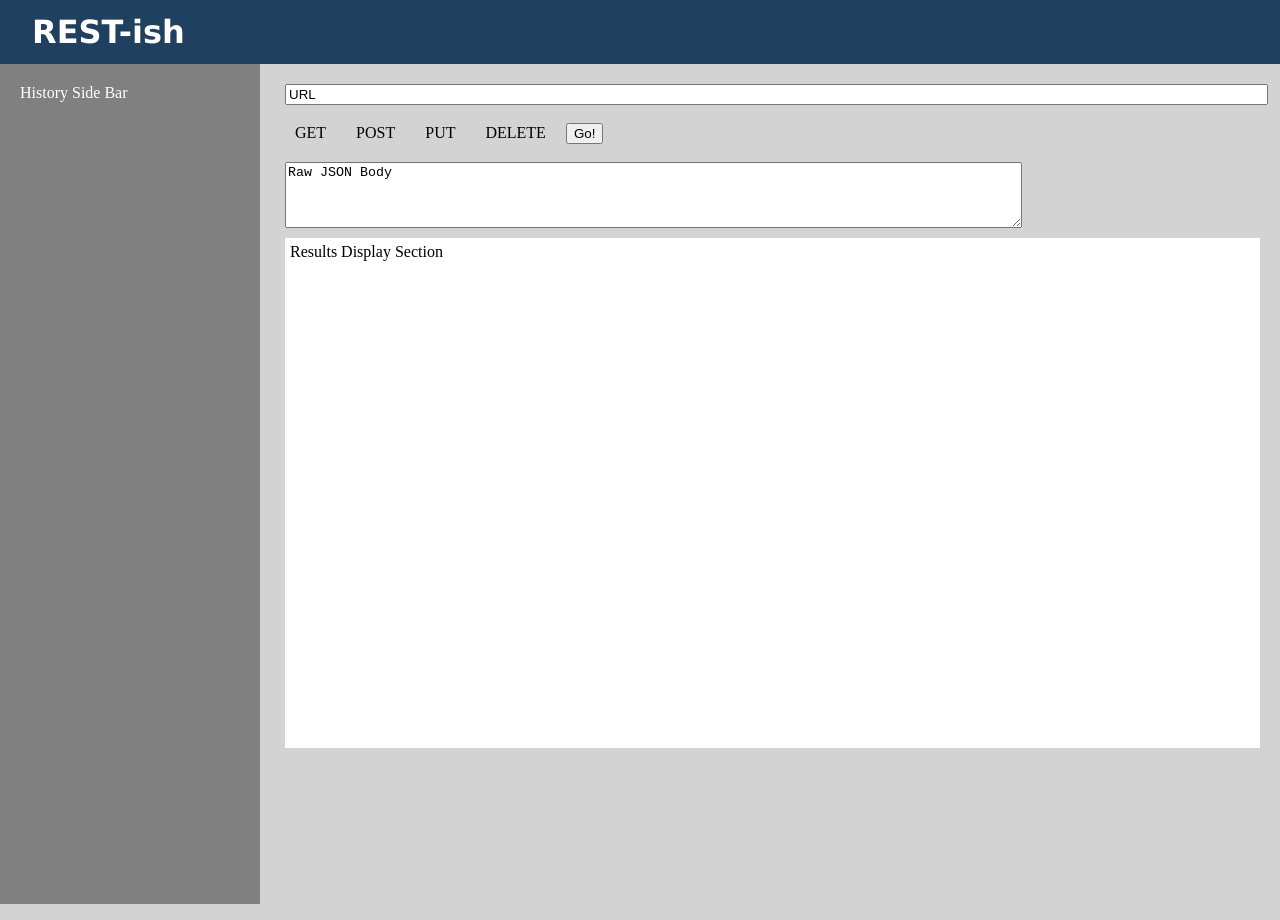
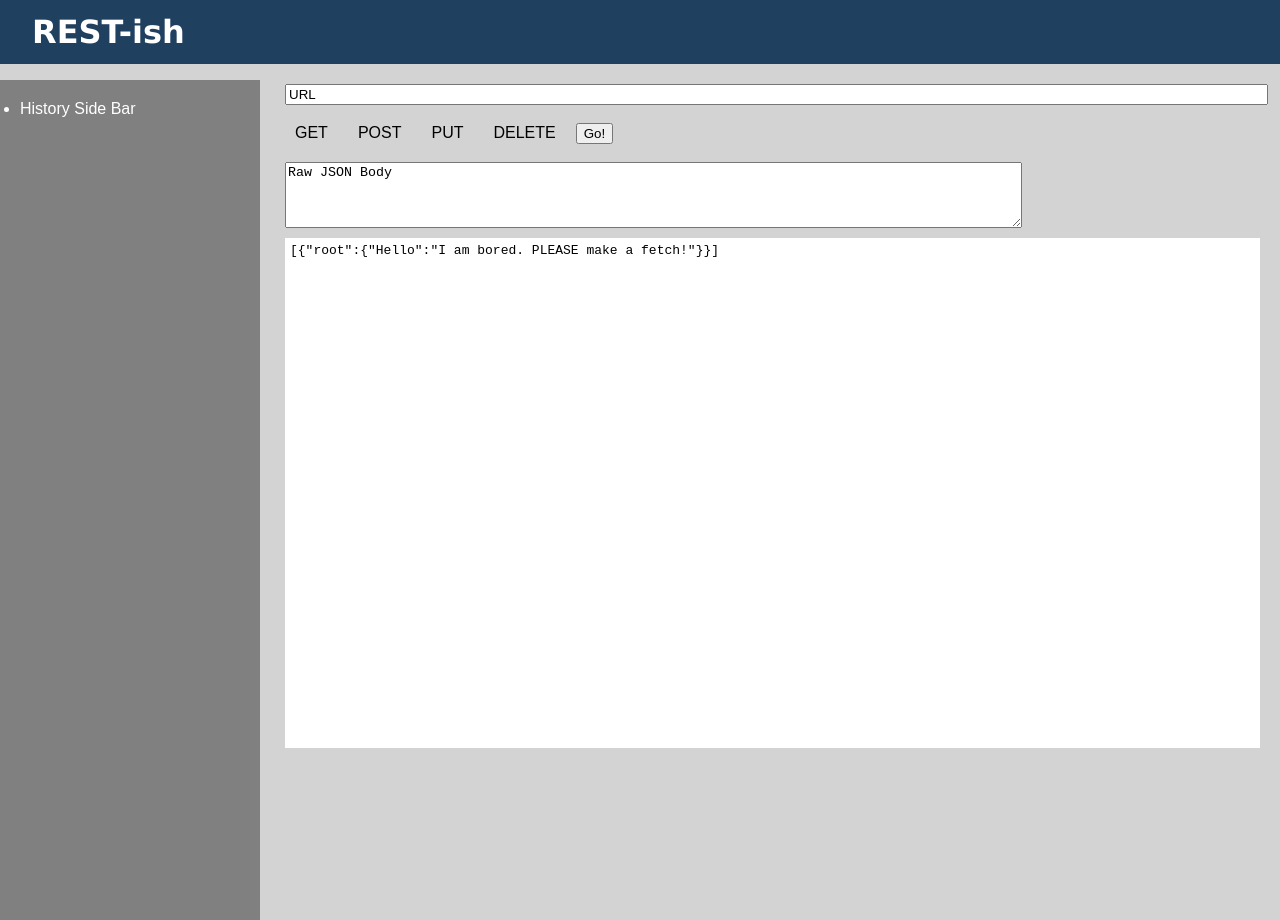
Before and after one commit to KatrinaCloyd/REST-y, a React app: page / in a window 1280 px wide. Shown: the top 920 px of the page. Built offline with nearby package versions, Linux system fonts and the light colour scheme.

Commit message:
add page elements to a container test for main page - passing

```diff
--- a/src/components/app/app.css
+++ b/src/components/app/app.css
@@ -25,11 +25,13 @@ body{
     height: 100%;
     background-color: grey;
     color: white;
+    font-family: Arial, Helvetica, sans-serif;
 }
 
 .mainsection{
     margin-left: 265px;
     padding: 20px;
+    font-family: Arial, Helvetica, sans-serif;
 }
 
 form{
@@ -48,6 +50,7 @@ textarea{
 label{
     margin: 0px 10px 10px 0px;
     padding: 10px;
+    font-family: Arial, Helvetica, sans-serif;
 }
 
 input[type="radio"]{
@@ -64,3 +67,7 @@ input[type=radio]:checked + label {
     min-height: 500px;
     background-color: white;
 }
+
+.json, .results{
+    font-family: monospace;
+}
--- a/src/components/elements/FormSection.jsx
+++ b/src/components/elements/FormSection.jsx
@@ -4,19 +4,19 @@ import style from '../app/app.css';
 export default function FormSection() {
     return (
         <form>
-            <input className={style.urlSearch} defaultValue="URL" /><br />
+            <input type="text" aria-label="urlInput" className={style.urlSearch} defaultValue="URL" /><br />
             <div>
+                <input type="radio" aria-label="get" name="CRUD" id="get" value="get" />
                 <label htmlFor="get">GET</label>
-                <input type="radio" name="CRUD" id="get" value="get" />
+                <input type="radio" aria-label="post" name="CRUD" id="post" value="post" />
                 <label htmlFor="post">POST</label>
-                <input type="radio" name="CRUD" id="post" value="post" />
+                <input type="radio" aria-label="put" name="CRUD" id="put" value="put" />
                 <label htmlFor="put">PUT</label>
-                <input type="radio" name="CRUD" id="put" value="put" />
+                <input type="radio" aria-label="delete" name="CRUD" id="delete" value="delete" />
                 <label htmlFor="delete">DELETE</label>
-                <input type="radio" name="CRUD" id="delete" value="delete" />
-                <button>Go!</button>
+                <button aria-label="submit">Go!</button>
             </div><br />
-            <textarea defaultValue="Raw JSON Body" rows='4' />
+            <textarea type="text" aria-label="json" defaultValue="Raw JSON Body" rows='4' className={style.json} />
         </form>
     )
 }
--- a/src/components/elements/History.jsx
+++ b/src/components/elements/History.jsx
@@ -3,8 +3,10 @@ import style from '../app/app.css';
 
 export default function History() {
     return (
-        <div className={style.sideBar}>
-            History Side Bar
-        </div>
+        <ul className={style.sideBar} aria-label="history">
+            <li>
+                History Side Bar
+            </li>
+        </ul>
     )
 }
--- a/src/components/elements/ResultsDisplay.jsx
+++ b/src/components/elements/ResultsDisplay.jsx
@@ -1,10 +1,10 @@
 import React from 'react';
 import style from '../app/app.css';
 
-export default function ResultsDisplay() {
+export default function ResultsDisplay({ info }) {
     return (
-        <div className={style.results}>
-            Results Display Section
-        </div>
+        <section aria-label="jsonResults" className={style.results}>
+            {JSON.stringify(info)}
+        </section>
     )
 }
--- a/src/containers/RestPage.jsx
+++ b/src/containers/RestPage.jsx
@@ -1,21 +1,53 @@
-import React from 'react';
+import React, { Component } from 'react';
 import FormSection from '../components/elements/FormSection';
 import HeaderEle from '../components/elements/HeaderEle';
 import History from '../components/elements/History';
 import ResultsDisplay from '../components/elements/ResultsDisplay';
 import style from '../components/app/app.css';
 
-export default function RestPage() {
+export default class RestPage extends Component {
+
+    state = {
+        url: '',
+        route: '',
+        json: '',
+        response: [{ "root": { "Hello": "I am bored. PLEASE make a fetch!" } }],
+        history: [],
+    }
+
+    handleRouteChange = (e) => {
+        this.setState({ route: e.target.value })
+    }
+
+    handleUrlChange = (e) => {
+        this.setState({ url: e.target.value })
+    }
+
+    handleJsonChange = (e) => {
+        this.setState({ json: e.target.value })
+    }
+
+    handleSubmit = (e) => {
+        e.preventDefault();
+        //need to do all the things with state
+    }
+
+    render() {
         return (
             <>
                 <HeaderEle />
                 <div className={style.page}>
-                <History />
+                    <History history={this.state.history} />
                     <div className={style.mainsection}>
-                    <FormSection />
-                    <ResultsDisplay />
+                        <FormSection
+                            url={this.state.url}
+                            route={this.state.route}
+                            json={this.state.json}
+                        />
+                        <ResultsDisplay info={this.state.response} />
                     </div>
                 </div>
             </>
         );
     }
+}
```
Also changed, not shown: 2 other files (tests, documents, lock files or other folders). Lines whose indentation alone changed are shown as unchanged.
